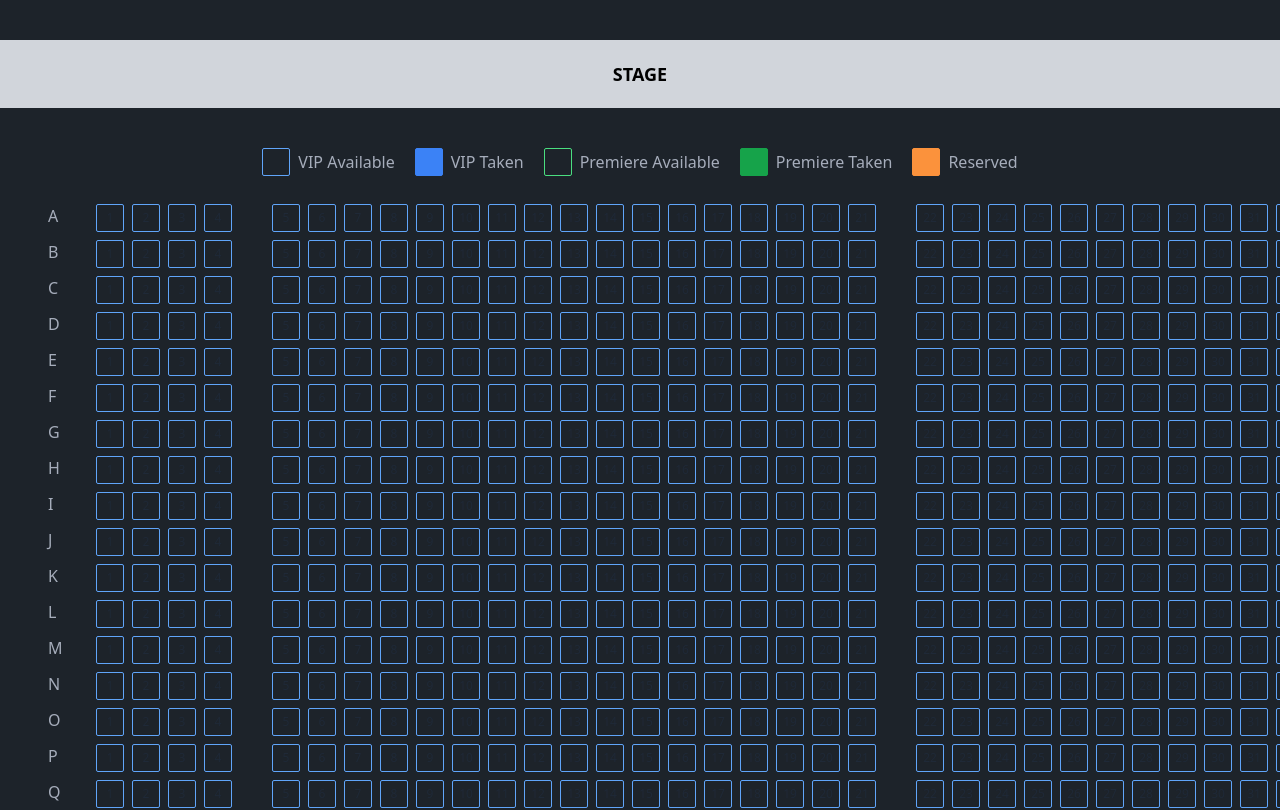
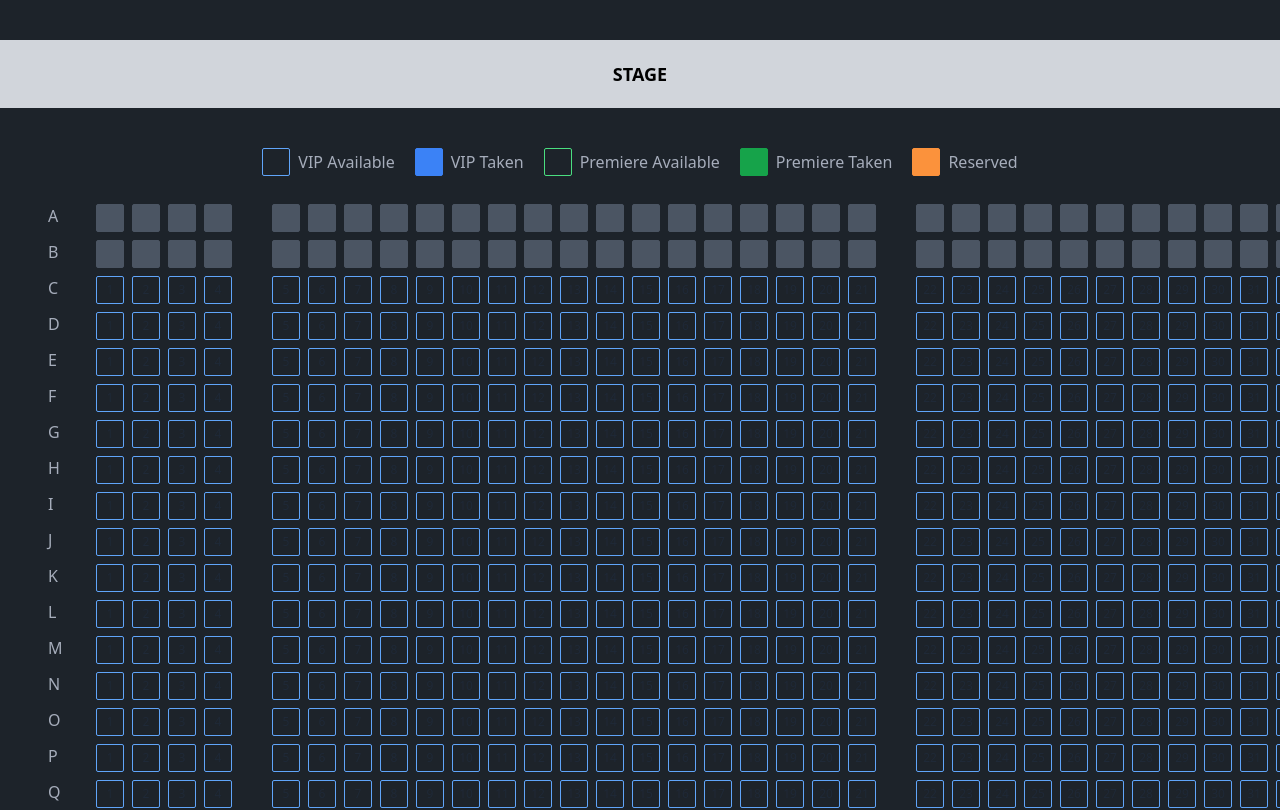
Before and after one commit to kleavjames/cthimm-booking-app, a React (Vite) app: page / in a window 1280 px wide. Shown: the top 810 px of the page. Built offline with nearby package versions, Linux system fonts and the light colour scheme.

Commit message:
added supabase

```diff
--- a/package.json
+++ b/package.json
@@ -10,6 +10,7 @@
     "preview": "vite preview"
   },
   "dependencies": {
+    "@supabase/supabase-js": "^2.44.4",
     "react": "^18.3.1",
     "react-dom": "^18.3.1",
     "tailwind-merge": "^2.4.0"
--- a/src/components/modals/BookingModal.tsx
+++ b/src/components/modals/BookingModal.tsx
@@ -50,7 +50,11 @@ export const BookingModal: FC<BookingModalProps> = ({
                 Pick one
               </option>
               {networks.map((network) => (
-                <option key={network.id} disabled={network.id >= 900}>
+                <option
+                  onClick={() => alert(network.name)}
+                  key={network.id}
+                  disabled={network.id >= 900}
+                >
                   {network.name}
                 </option>
               ))}
--- /dev/null
+++ b/src/config/supabase.ts
@@ -0,0 +1,7 @@
+import { createClient } from "@supabase/supabase-js";
+
+const supabaseUrl = import.meta.env.VITE_SUPABASE_URL;
+const supabaseKey = import.meta.env.VITE_SUPABASE_ANON_KEY;
+const supabase = createClient(supabaseUrl, supabaseKey);
+
+export default supabase;
--- a/src/constants/seats.ts
+++ b/src/constants/seats.ts
@@ -45,6 +45,90 @@ export const rows = [
 ];
 
 export const notIncluded = [
+  "A1",
+  "A2",
+  "A3",
+  "A4",
+  "A5",
+  "A6",
+  "A7",
+  "A8",
+  "A9",
+  "A10",
+  "A11",
+  "A12",
+  "A13",
+  "A14",
+  "A15",
+  "A16",
+  "A17",
+  "A18",
+  "A19",
+  "A20",
+  "A21",
+  "A22",
+  "A23",
+  "A24",
+  "A25",
+  "A26",
+  "A27",
+  "A28",
+  "A29",
+  "A30",
+  "A31",
+  "A32",
+  "A33",
+  "A34",
+  "A35",
+  "A36",
+  "A37",
+  "A38",
+  "A39",
+  "A40",
+  "A41",
+  "A42",
+  "B1",
+  "B2",
+  "B3",
+  "B4",
+  "B5",
+  "B6",
+  "B7",
+  "B8",
+  "B9",
+  "B10",
+  "B11",
+  "B12",
+  "B13",
+  "B14",
+  "B15",
+  "B16",
+  "B17",
+  "B18",
+  "B19",
+  "B20",
+  "B21",
+  "B22",
+  "B23",
+  "B24",
+  "B25",
+  "B26",
+  "B27",
+  "B28",
+  "B29",
+  "B30",
+  "B31",
+  "B32",
+  "B33",
+  "B34",
+  "B35",
+  "B36",
+  "B37",
+  "B38",
+  "B39",
+  "B40",
+  "B41",
+  "B42",
   "R39",
   "R40",
   "R41",
```
Also changed, not shown: 2 other files (tests, documents, lock files or other folders).
